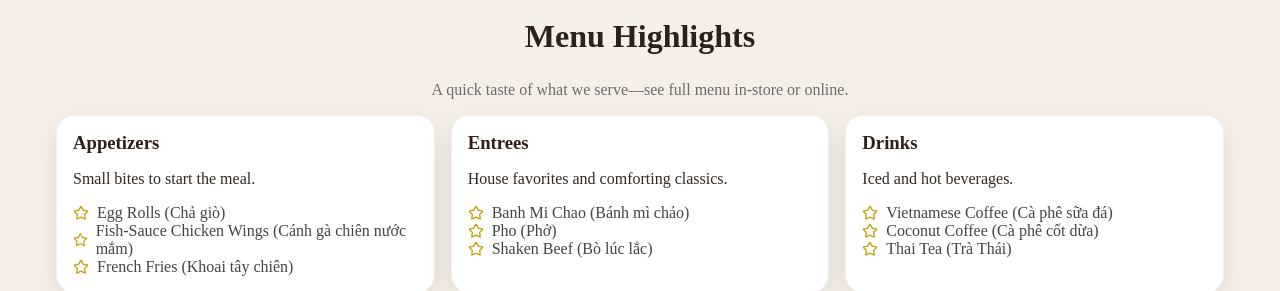
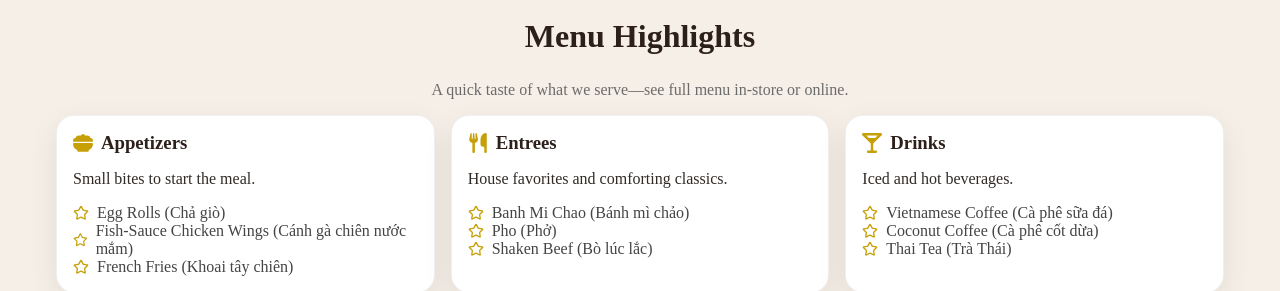
Before and after one commit to StevenH01/me-kitchen, a React (Create React App) app: page / in a window 1280 px wide. Shown: the part 1840-2131 px from the top of the page. Built offline with nearby package versions, Linux system fonts and the light colour scheme.

Commit message:
updated icons to add to highlights

```diff
--- a/src/App.css
+++ b/src/App.css
@@ -237,3 +237,18 @@ img, svg, video, canvas { display: block; max-width: 100%; }
   font-size:.9rem; color:#6f6f6f; text-align:center; max-width:820px; margin: 0 auto 12px;
 }
 .menu-links{ display:flex; justify-content:center; gap:12px; }
+
+/* Category title with icon */
+.menu-cat{
+  display:flex;
+  align-items:center;
+  gap:8px;
+  margin:0;                 /* keep title tight */
+  color: var(--brown);
+}
+.menu-cat__icon{
+  width: 20px;
+  height: 20px;
+  color: var(--gold);       /* accent color for icons */
+  flex: 0 0 auto;
+}
--- a/src/App.js
+++ b/src/App.js
@@ -3,6 +3,7 @@ import "./App.css";
 
 import { LuMapPin, LuUtensils, LuPhone, LuClock, LuStar } from "react-icons/lu";
 import { SiInstagram, SiFacebook, SiYoutube, SiYelp, SiGooglemaps } from "react-icons/si";
+import { FaBowlFood, FaUtensils, FaMartiniGlass } from "react-icons/fa6";
 
 import { Routes, Route, Link } from "react-router-dom";
 import Menu from "./pages/Menu";
@@ -60,6 +61,12 @@ const MENU_CATEGORIES = [
     ],
   },
 ];
+
+const CATEGORY_ICONS = {
+  Appetizers: FaBowlFood,
+  Entrees: FaUtensils,
+  Drinks: FaMartiniGlass,
+};
 
 export default function App() {
   return (
@@ -183,11 +190,17 @@ function VietnameseRestaurantSite() {
           <h2>Menu Highlights</h2>
           <p>A quick taste of what we serve—see full menu in-store or online.</p>
         </div>
+
         <div className="container cards-3">
-          {MENU_CATEGORIES.map((cat) => (
+          {MENU_CATEGORIES.map((cat) => {
+            const Icon = CATEGORY_ICONS[cat.name] || FaUtensils;
+            return (
               <article key={cat.name} className="card">
                 <div className="card-body">
-                <h3>{cat.name}</h3>
+                  <h3 className="menu-cat">
+                    <Icon className="menu-cat__icon" aria-hidden="true" />
+                    {cat.name}
+                  </h3>
                   <p>{cat.blurb}</p>
                   <ul className="list">
                     {cat.items.map((it) => (
@@ -198,8 +211,10 @@ function VietnameseRestaurantSite() {
                   </ul>
                 </div>
               </article>
-          ))}
+            );
+          })}
         </div>
+
         <div className="container center gap">
           <Link to="/menu" className="btn btn--brown">Full Menu</Link>
         </div>
```
Lines whose indentation alone changed are shown as unchanged.
